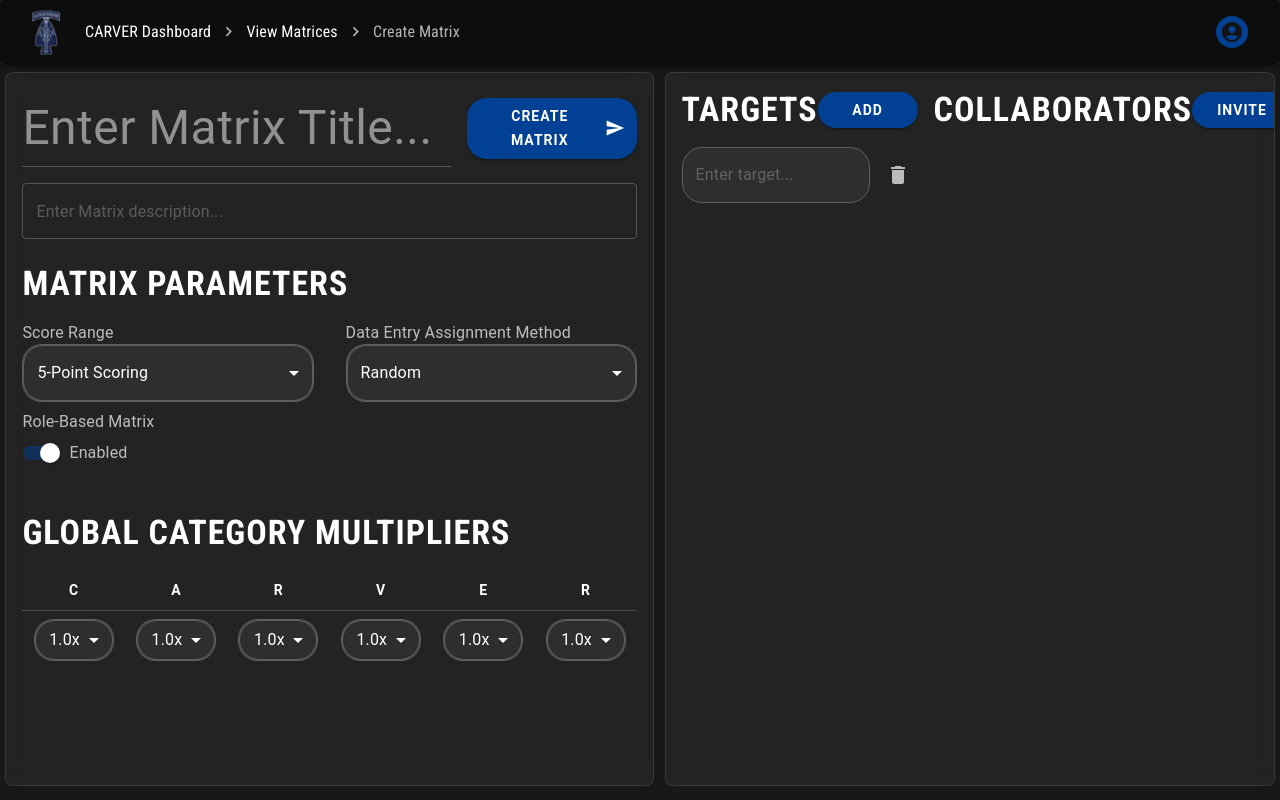
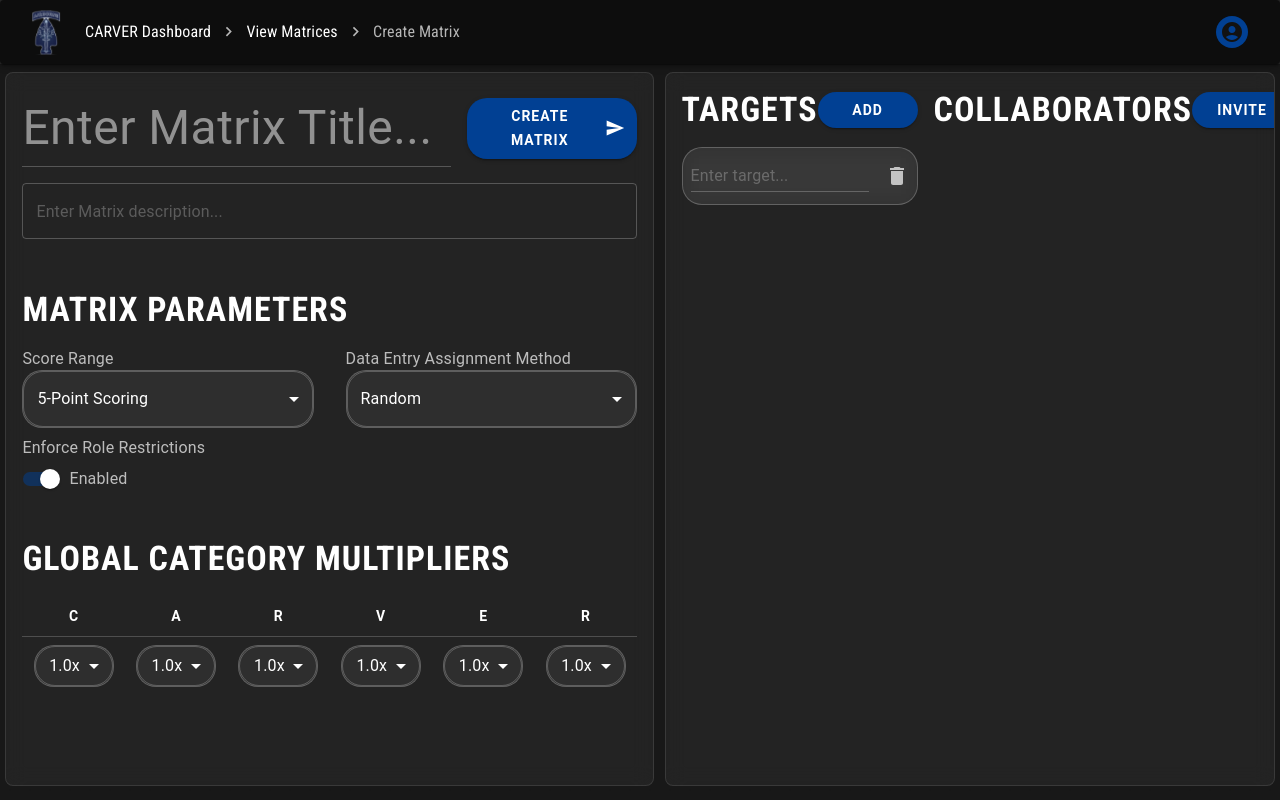
Before and after one commit to garyorsargos/carver-matrix, a React (Vite) app in the folder ui/: page /ModifyMatrix in a window 1280 px wide. Both pictures are taken after a click on the button "ADD". Built offline with nearby package versions, Linux system fonts and the light colour scheme.

Commit message:
Create matrix design updates (#62)
* "Role-based matrix" -> "Enforce Role Restrictions"

* Error handling for submitting a matrix with no targets created

* Trash can icon and other styling matches on TARGETS and COLLABORATORS section

* tooltips

* more changes

```diff
--- a/ui/src/pages/CreateMatrix.tsx
+++ b/ui/src/pages/CreateMatrix.tsx
@@ -27,14 +27,6 @@
 import SendIcon from "@mui/icons-material/Send";
 import { useNavigate } from "react-router-dom";
 
-// Tooltip descriptions to be added:
-// - Matrix Parameters: ADD TOOLTIP DESCRIPTION HERE
-// - Global Category Multipliers: ADD TOOLTIP DESCRIPTION HERE
-// - Score Range: ADD TOOLTIP DESCRIPTION HERE
-// - Role-Based Matrix: ADD TOOLTIP DESCRIPTION HERE
-// - Data Entry Assignment Method: ADD TOOLTIP DESCRIPTION HERE
-// - Targets: ADD TOOLTIP DESCRIPTION HERE
-// - Collaborators: ADD TOOLTIP DESCRIPTION HERE
 
 export const CreateMatrix: React.FC = () => {
   const [RoleBasedChecked, setRoleBasedChecked] = useState(true);
@@ -47,6 +39,7 @@
   const [snackbarOpen, setSnackbarOpen] = useState(false);
   const [snackbarErrorOpen, setSnackbarErrorOpen] = useState(false);
   const [titleError, setTitleError] = useState(false);
+  const [snackbarTargetErrorOpen, setSnackbarTargetErrorOpen] = useState(false);
   const [participantsData, setParticipantsData] = useState<
     { email: string; role: string }[]
   >([]);
@@ -222,13 +215,20 @@
         fivePointScoring: value === 5 ? true : false,
         items: items,
       };
-
+      if (targets.length != 0)
+      {
         const response = await createMatrix(matrixData, userId);
         console.log("Matrix Created:", response.data);
         setSnackbarOpen(true);
         setTimeout(() => {
           navigate("/ViewMatrix");
         }, 3000);
+      }
+      else
+      {
+        setSnackbarOpen(false);
+        setSnackbarTargetErrorOpen(true);
+      }
     } catch (error) {
       console.error("Error creating matrix or verifying user", error);
     }
@@ -333,6 +333,32 @@
         </Box>
 
         <Snackbar
+          open={snackbarTargetErrorOpen}
+          autoHideDuration={3000}
+          onClose={() => setSnackbarTargetErrorOpen(false)}
+        >
+          <Alert
+            onClose={() => setSnackbarTargetErrorOpen(false)}
+            severity="error"
+            variant="filled"
+            sx={{
+              width: "100%",
+              backgroundColor: '#7C0B02',
+              color: '#ffffff',
+              '& .MuiAlert-icon': {
+                color: '#ffffff'
+              },
+              boxShadow: '0 4px 6px rgba(0, 0, 0, 0.1)',
+              border: '1px solid rgba(255, 255, 255, 0.1)',
+              backdropFilter: 'blur(10px)',
+            }}
+          >
+            Must have at least one target
+          </Alert>
+      </Snackbar>
+
+
+        <Snackbar
           open={snackbarOpen}
           autoHideDuration={3000}
           onClose={() => setSnackbarOpen(false)}
@@ -398,7 +424,7 @@
                 borderColor: 'rgba(255, 255, 255, 0.23)',
               },
               '&:hover fieldset': {
-                borderColor: '#014093',
+                borderColor: '#ffffff',
               },
               '&.Mui-focused fieldset': {
                 borderColor: '#014093',
@@ -417,9 +443,10 @@
             mt: 3,
             display: "flex",
             flexDirection: "column",
+            marginTop: "50px",
           }}
         >
-          <Tooltip title="" placement="right">
+          <Tooltip title="Define the configuration options for your CARVER matrix, such as scoring scale, role restrictions, and how data entry is assigned." placement="top">
             <Typography
               variant="h4"
               sx={{
@@ -444,7 +471,7 @@
           >
             <Box sx={{ flex: 1, display: "flex", flexDirection: "column" }}>
               <FormControl fullWidth>
-                <Tooltip title="" placement="top">
+                <Tooltip title="Select whether the matrix uses a 5-point or 10-point scale to evaluate each CARVER criterion." placement="top">
                   <FormLabel
                     id="score-range-label"
                     sx={{ color: "rgba(255, 255, 255, 0.7)", cursor: "help" }}
@@ -475,8 +502,8 @@
                   <MenuItem value={10}>10-Point Scoring</MenuItem>
                 </Select>
               </FormControl>
-              <Tooltip title="" placement="top">
-                <Typography sx={{ color: "rgba(255, 255, 255, 0.7)", cursor: "help" }}>Role-Based Matrix</Typography>
+              <Tooltip title="Toggle whether collaborators have different permissions based on their role (e.g., Hosts vs. Participants)." placement="top">
+                <Typography sx={{ color: "rgba(255, 255, 255, 0.7)", cursor: "help" }}>Enforce Role Restrictions</Typography>
               </Tooltip>
               <FormControlLabel
                 control={
@@ -505,7 +532,7 @@
             </Box>
             <Box sx={{ flex: 1, display: "flex", flexDirection: "column" }}>
               <FormControl fullWidth>
-                <Tooltip title="" placement="top">
+                <Tooltip title="Choose whether data entry tasks are randomly distributed or manually assigned to specific collaborators." placement="top">
                   <FormLabel
                     id="data-entry-label"
                     sx={{ color: "rgba(255, 255, 255, 0.7)", cursor: "help" }}
@@ -546,7 +573,7 @@
               mt: 4,
             }}
           >
-            <Tooltip title="" placement="right">
+            <Tooltip title="Adjust the relative importance of each CARVER category globally. These multipliers affect how much weight each factor has in final scoring." placement="top">
               <Typography
                 variant="h4"
                 sx={{
@@ -672,7 +699,7 @@
               mb: 2,
             }}
           >
-            <Tooltip title="" placement="right">
+            <Tooltip title="Define the specific assets, systems, or entities to be evaluated in your CARVER matrix." placement="top">
               <Typography
                 variant="h4"
                 sx={{
@@ -707,42 +734,53 @@
             </Button>
           </Box>
           {targets.map((target, index) => (
-            <Box
+            <Paper
               key={index}
+              elevation={0}
               sx={{
+                color: "#ffffff",
                 display: "flex",
+                justifyContent: "space-between",
                 alignItems: "center",
                 gap: 1,
+                border: "1px solid rgba(255, 255, 255, 0.23)",
+                borderRadius: "20px",
+                backgroundColor: "rgba(255, 255, 255, 0.05)",
+                backdropFilter: "blur(10px)",
                 mb: 1,
+                pl: 1,
                 height: "56px",
               }}
             >
               <TextField
                 value={target}
                 onChange={(e) => handleTargetChange(index, e)}
-                variant="outlined"
+                variant="standard"
                 fullWidth
                 placeholder="Enter target..."
+                InputProps={{
+                  disableUnderline: false,
+                  style: { fontSize: "1rem", color: "#ffffff" },
+                }}
                 sx={{
-                  '& .MuiOutlinedInput-root': {
+                  flexGrow: 1,
+                  '& .MuiInput-root': {
                     color: '#ffffff',
-                    height: '100%',
-                    borderRadius: '20px',
-                    backgroundColor: 'rgba(255, 255, 255, 0.05)',
-                    '& fieldset': {
-                      borderColor: 'rgba(255, 255, 255, 0.23)',
+                    '&:before': {
+                      borderBottomColor: 'rgba(255, 255, 255, 0.23)',
                     },
-                    '&:hover fieldset': {
-                      borderColor: '#014093',
+                    '&:hover:before': {
+                      borderBottomColor: '#014093',
                     },
-                    '&.Mui-focused fieldset': {
-                      borderColor: '#014093',
+                    '&.Mui-focused:before': {
+                      borderBottomColor: '#014093',
                     },
                   },
                   '& .MuiInputBase-input::placeholder': {
                     color: 'rgba(255, 255, 255, 0.5)',
                   },
                 }}
+
               />
               <IconButton
                 onClick={() => handleDeleteTarget(index)}
@@ -755,7 +793,7 @@
               >
                 <DeleteIcon />
               </IconButton>
-            </Box>
+            </Paper>
           ))}
         </Box>
 
@@ -775,7 +813,7 @@
               mb: 2,
             }}
           >
-            <Tooltip title="" placement="right">
+            <Tooltip title="Invite users to participate in the matrix evaluation process, assigning them roles to control their level of access and responsibility." placement="top">
               <Typography
                 variant="h4"
                 sx={{
@@ -845,7 +883,7 @@
                       borderBottomColor: 'rgba(255, 255, 255, 0.23)',
                     },
                     '&:hover:before': {
-                      borderBottomColor: '#014093',
+                      borderBottomColor: '#ffffff',
                     },
                     '&.Mui-focused:before': {
                       borderBottomColor: '#014093',
```
Lines whose indentation alone changed are shown as unchanged.
